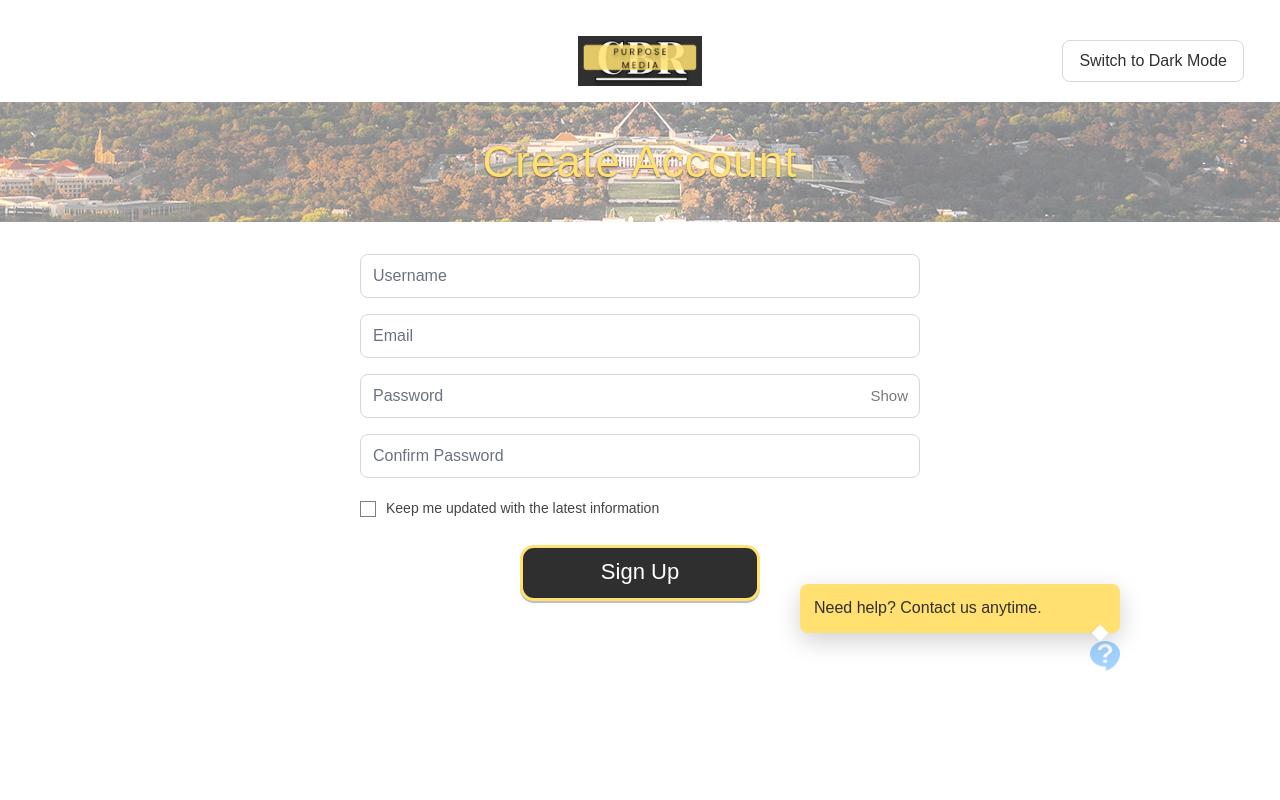
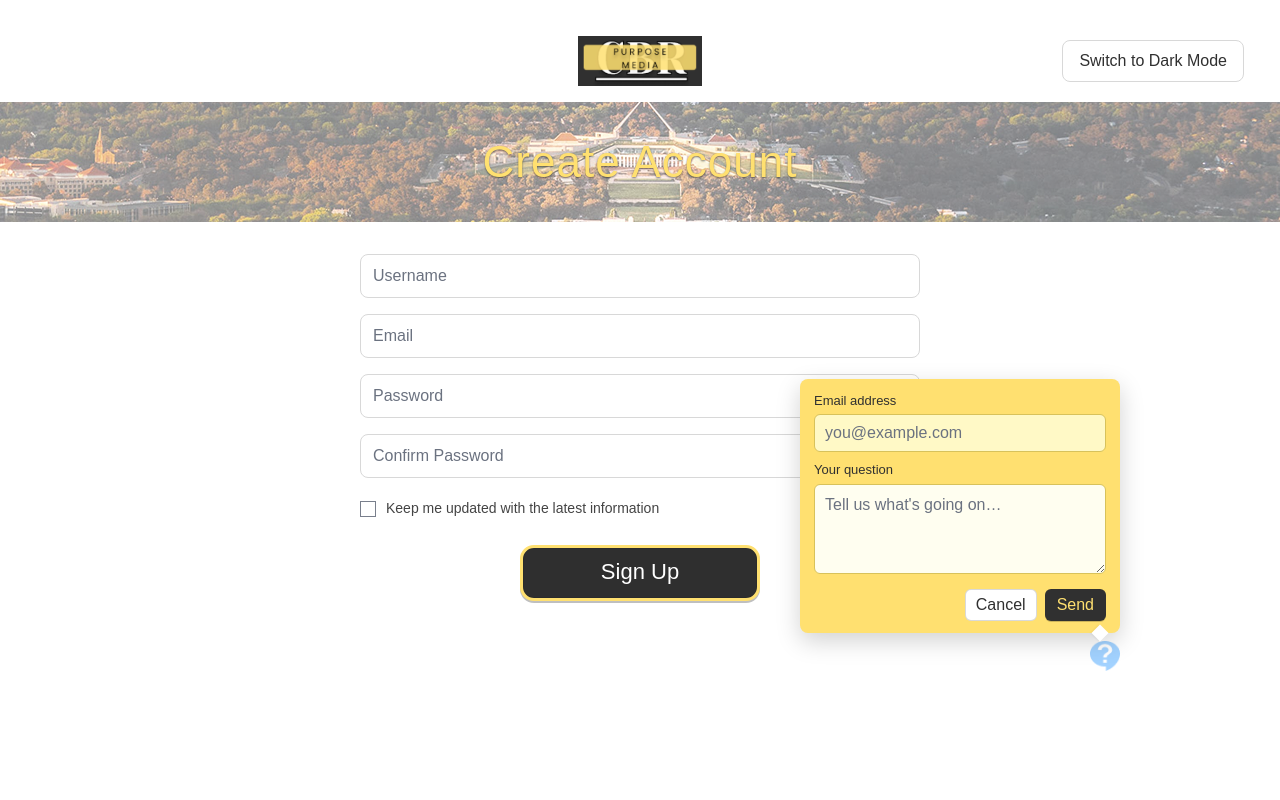
Before and after one commit to CoDesign-Compass/CoDesign-Project, a React (Create React App) app in the folder frontend/: page /login in a window 1280 px wide. Both pictures are taken after a click on the button "Help". Shown: the top 800 px of the page. Built offline with nearby package versions, Linux system fonts and the light colour scheme.

Commit message:
add help form to help bubble

```diff
--- a/frontend/src/pages/user/LoginPage.jsx
+++ b/frontend/src/pages/user/LoginPage.jsx
@@ -37,6 +37,27 @@ export default function LoginPage({ mode = "create", onSubmit: onSubmitProp }) {
     }
     onSubmitProp?.(form);
   };
+
+  // help form
+const [helpForm, setHelpForm] = useState({ email: "", message: "" });
+const [helpSent, setHelpSent] = useState(false);
+const [helpErr, setHelpErr] = useState("");
+
+const handleHelpSubmit = (e) => {
+  e.preventDefault();
+  setHelpErr("");
+  const validEmail = /^\S+@\S+\.\S+$/.test(helpForm.email);
+  if (!validEmail) return setHelpErr("Please enter a valid email.");
+  if (helpForm.message.trim().length < 5) {
+    return setHelpErr("Tell us a bit more (≥ 5 characters).");
+  }
+
+  // TODO: connect backend
+  // e.g.: fetch("/api/help", { method:"POST", headers:{'Content-Type':'application/json'}, body: JSON.stringify(helpForm) })
+  // .then(() => setHelpSent(true))
+
+  setHelpSent(true);
+};
 
   const container = { width: "min(960px, 92vw)", margin: "0 auto" };
 
@@ -182,7 +203,93 @@ export default function LoginPage({ mode = "create", onSubmit: onSubmitProp }) {
                   position: "absolute", bottom: -6, right: 14, width: 12, height: 12,
                   background: "#fff", transform: "rotate(45deg)", boxShadow: "-1px 1px 2px rgba(0,0,0,.05)",
                 }} />
-                <div style={{ lineHeight: 1.55 }}><p>Need help? Contact us anytime.</p></div>
+                {helpSent ? (
+                  <div style={{ lineHeight: 1.55 }}>
+                    <p style={{ margin: 0, fontWeight: 600 }}>Thanks! 🎉</p>
+                    <p style={{ margin: "6px 0 0" }}>We’ve received your message and will get back to you soon.</p>
+                  </div>
+                ) : (
+                  <form onSubmit={handleHelpSubmit} style={{ display: "grid", gap: 8 }}>
+                    <label style={{ fontSize: 13 }}>
+                      Email address
+                      <input
+                        type="email"
+                        value={helpForm.email}
+                        onChange={(e) => setHelpForm((f) => ({ ...f, email: e.target.value }))}
+                        placeholder="you@example.com"
+                        style={{
+                          width: "100%",
+                          height: 38,
+                          marginTop: 4,
+                          borderRadius: 6,
+                          border: "1px solid #d8c25b",
+                          background: "#fff9c6",
+                          padding: "0 10px",
+                          outline: "none",
+                        }}
+                      />
+                    </label>
+
+                    <label style={{ fontSize: 13 }}>
+                      Your question
+                      <textarea
+                        rows={3}
+                        value={helpForm.message}
+                        onChange={(e) => setHelpForm((f) => ({ ...f, message: e.target.value }))}
+                        placeholder="Tell us what's going on…"
+                        style={{
+                          width: "100%",
+                          marginTop: 4,
+                          borderRadius: 6,
+                          border: "1px solid #d8c25b",
+                          background: "#fffef0",
+                          padding: "8px 10px",
+                          resize: "vertical",
+                          outline: "none",
+                        }}
+                      />
+                    </label>
+
+                    {helpErr && (
+                      <div style={{ color: "#9b1c1c", fontSize: 12 }}>
+                        {helpErr}
+                      </div>
+                    )}
+
+                    <div style={{ display: "flex", gap: 8, justifyContent: "flex-end", marginTop: 2 }}>
+                      <button
+                        type="button"
+                        onClick={() => setOpen(false)}
+                        style={{
+                          height: 32,
+                          padding: "0 10px",
+                          borderRadius: 6,
+                          border: "1px solid rgba(0,0,0,.15)",
+                          background: "#fff",
+                          color: "#303030",
+                          cursor: "pointer",
+                        }}
+                      >
+                        Cancel
+                      </button>
+                      <button
+                        type="submit"
+                        style={{
+                          height: 32,
+                          padding: "0 12px",
+                          borderRadius: 6,
+                          border: "none",
+                          background: "#303030",
+                          color: "#ffe070",
+                          cursor: "pointer",
+                          boxShadow: "0 1px 0 rgba(0,0,0,.2)",
+                        }}
+                      >
+                        Send
+                      </button>
+                    </div>
+                  </form>
+                )}
               </div>
             )}
           </div>
```
